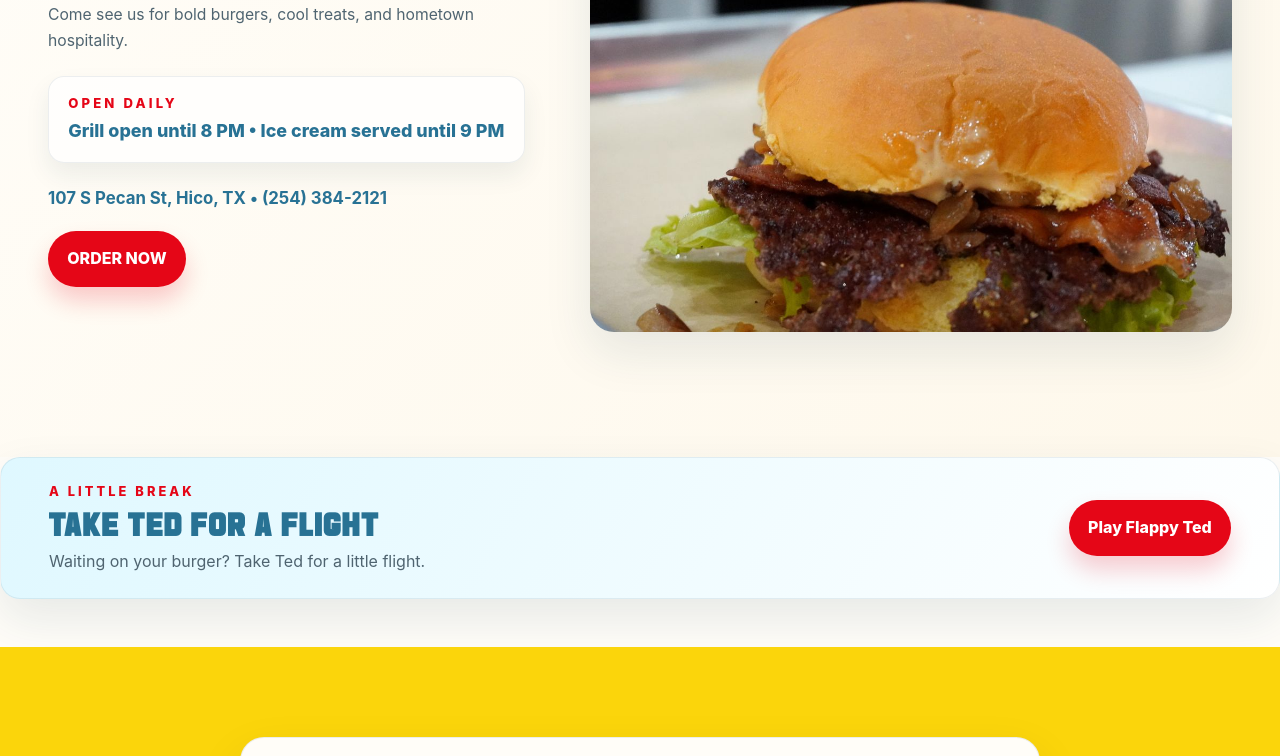
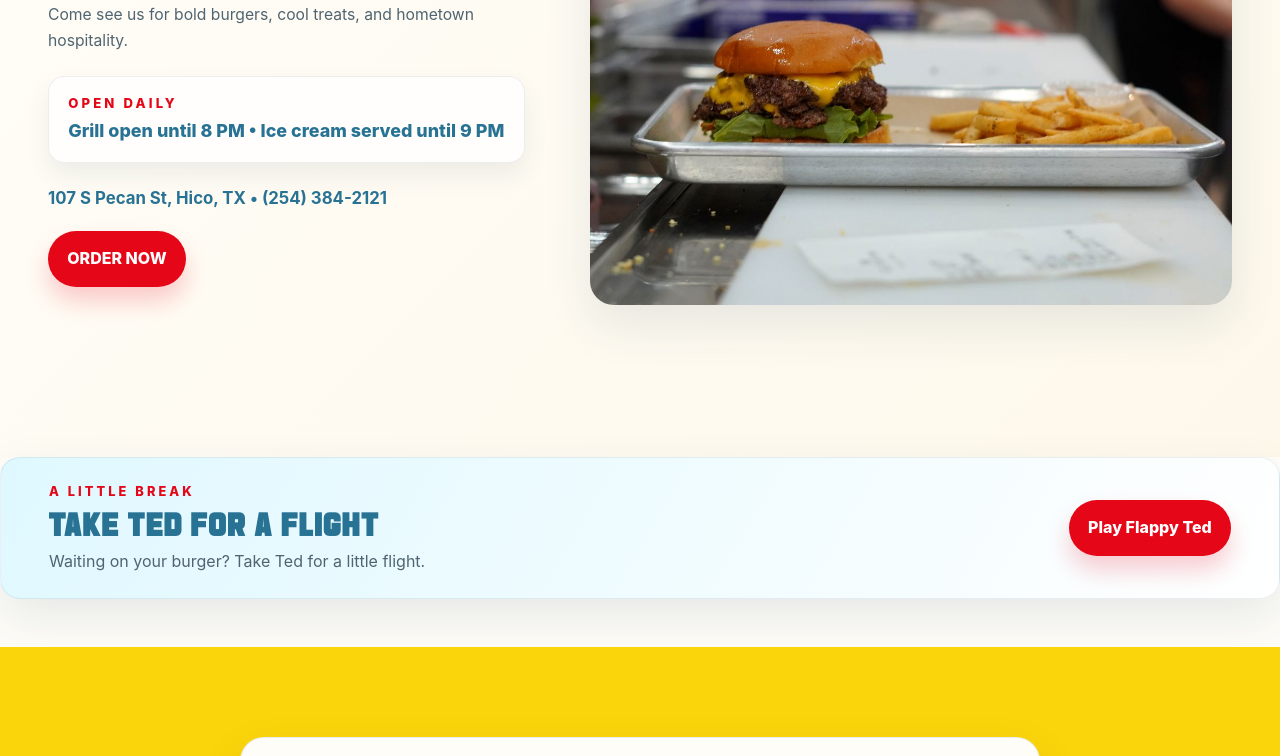
Before and after one commit to drakemccamey/Ted, a plain HTML site: page index.html in a window 1280 px wide. Shown: the part 344-1100 px from the top of the page. Drawn offline with Linux system fonts and the light colour scheme.

Commit message:
Swap homepage hero to burger and fries tray photo

```diff
--- a/index.html
+++ b/index.html
@@ -68,7 +68,7 @@
 
           <div class="hero-media">
             <div class="hero-visual">
-              <img class="hero-photo" src="images/smash-burger.jpg" alt="Ted's Smash Burger" />
+              <img class="hero-photo" src="images/burger-fries-tray.jpg" alt="Cheeseburger and fries on a tray" />
             </div>
           </div>
         </div>
```
